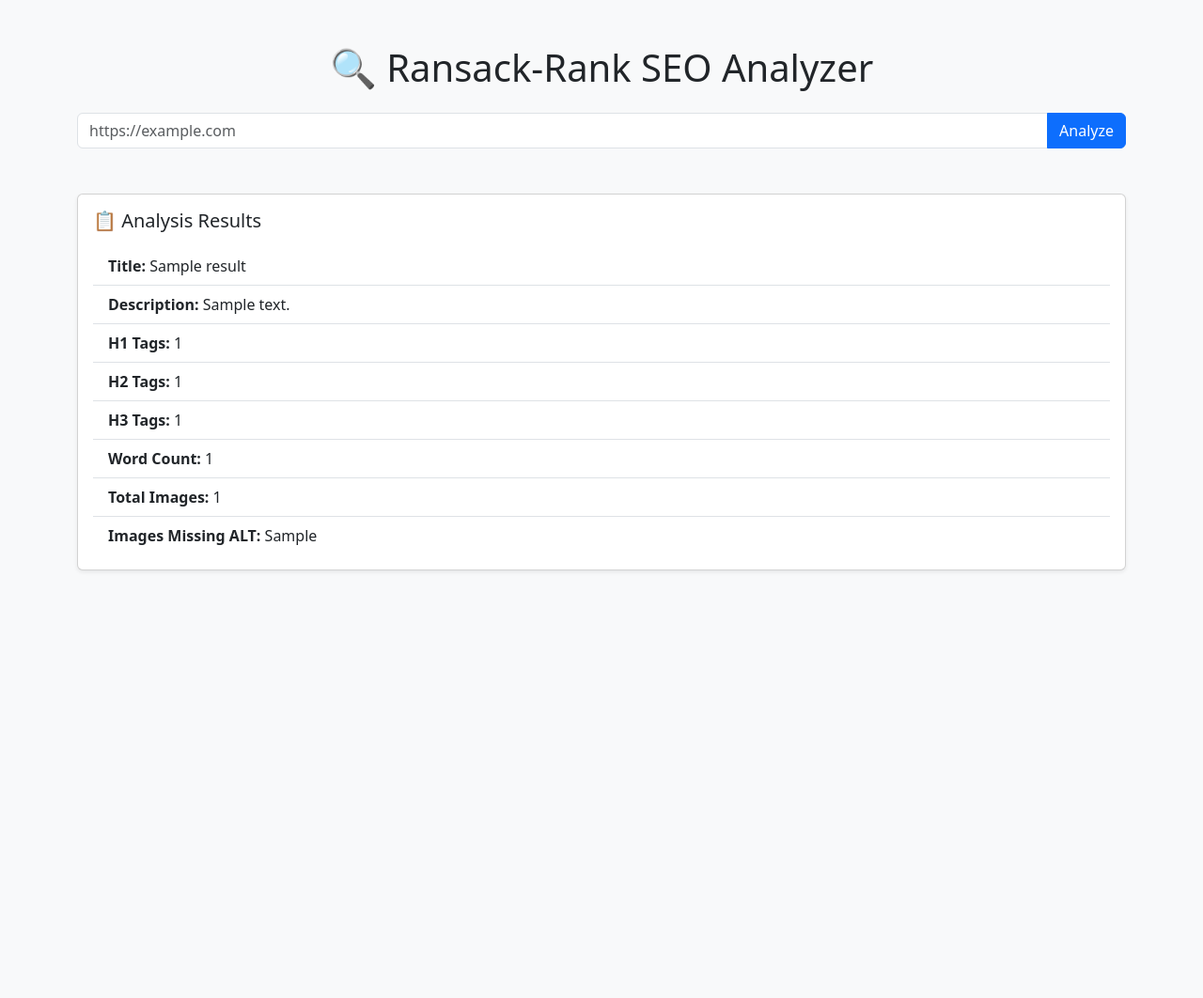
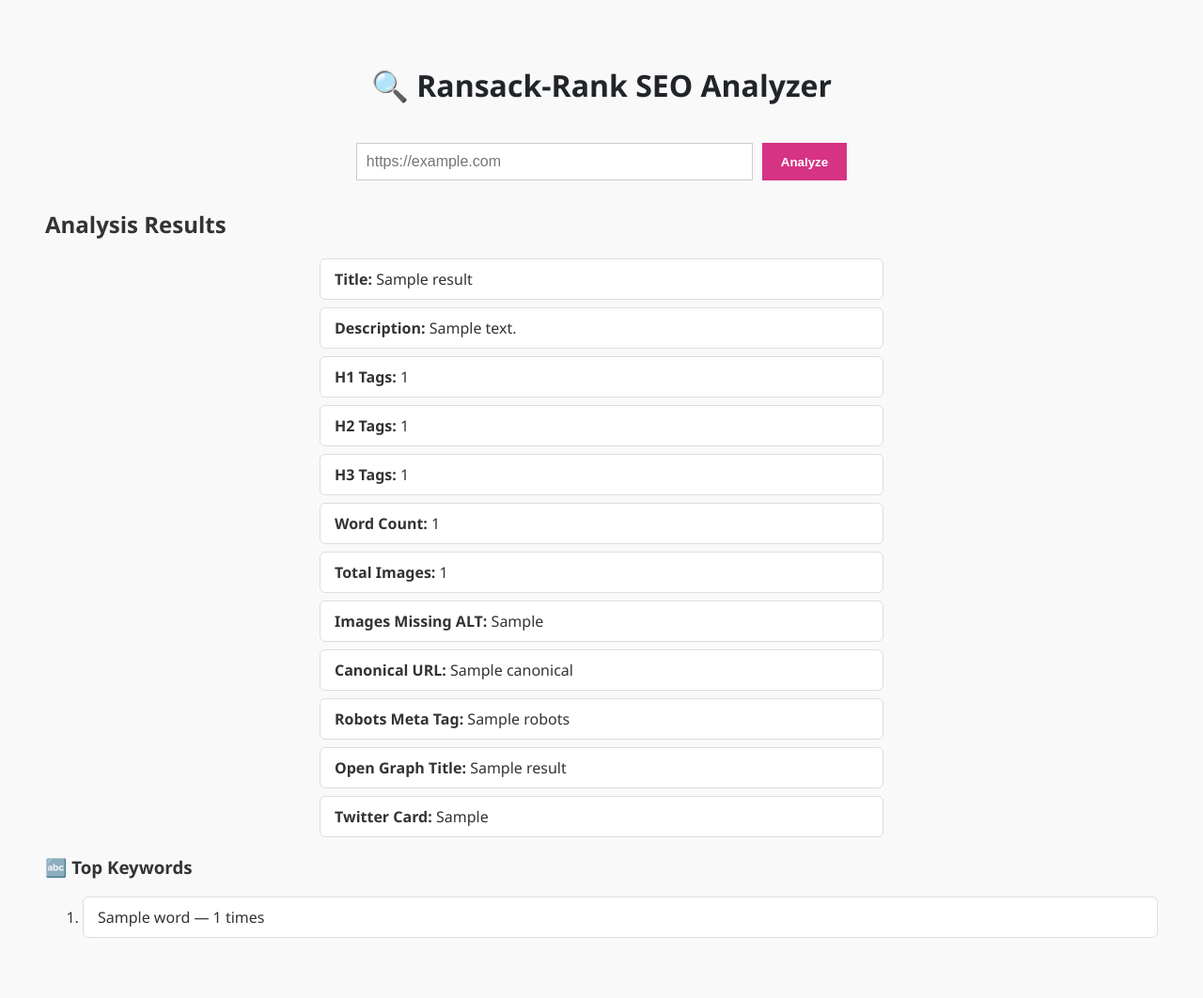
Before and after one commit to countdracula6/ransack-rank, a Flask app: template templates/seo.html in a window 1280 px wide. Shown: the whole page at 94% size. Before the commit the page ends 608 px from the top, so only its background shows below. Run offline with Flask 3, Linux system fonts and the light colour scheme; the template is opened without the code that fills it: most values are stand-ins (such as "Sample title", 1, 10 or a date in 2020).

Commit message:
Second Upgrade

```diff
--- a/templates/seo.html
+++ b/templates/seo.html
@@ -3,41 +3,49 @@
 <head>
   <meta charset="UTF-8">
   <title>Ransack-Rank | SEO Analyzer</title>
-  <link href="https://cdn.jsdelivr.net/npm/bootstrap@5.3.3/dist/css/bootstrap.min.css" rel="stylesheet">
+  <link rel="stylesheet" href="/static/style.css">
 </head>
-<body class="bg-light">
+<body>
 
-  <div class="container py-5">
-    <h1 class="mb-4 text-center">🔍 Ransack-Rank SEO Analyzer</h1>
+  <div class="container">
+    <h1>🔍 Ransack-Rank SEO Analyzer</h1>
 
-    <form method="POST" class="mb-5">
-      <div class="input-group">
-        <input type="text" name="url" class="form-control" placeholder="https://example.com" required>
-        <button class="btn btn-primary" type="submit">Analyze</button>
-      </div>
+    <form method="POST">
+      <input type="text" name="url" placeholder="https://example.com" required>
+      <button type="submit">Analyze</button>
     </form>
 
     {% if result %}
       {% if result.error %}
-        <div class="alert alert-danger">Error: {{ result.error }}</div>
+        <p style="color:red;">Error: {{ result.error }}</p>
       {% else %}
-        <div class="card shadow-sm">
-          <div class="card-body">
-            <h5 class="card-title">📋 Analysis Results</h5>
-            <ul class="list-group list-group-flush mt-3">
-              <li class="list-group-item"><strong>Title:</strong> {{ result.title }}</li>
-              <li class="list-group-item"><strong>Description:</strong> {{ result.description }}</li>
-              <li class="list-group-item"><strong>H1 Tags:</strong> {{ result.h1_count }}</li>
-              <li class="list-group-item"><strong>H2 Tags:</strong> {{ result.h2_count }}</li>
-              <li class="list-group-item"><strong>H3 Tags:</strong> {{ result.h3_count }}</li>
-              <li class="list-group-item"><strong>Word Count:</strong> {{ result.word_count }}</li>
-              <li class="list-group-item"><strong>Total Images:</strong> {{ result.image_count }}</li>
-              <li class="list-group-item"><strong>Images Missing ALT:</strong> {{ result.missing_alt }}</li>
-            </ul>
-          </div>
-        </div>
+        <h2>Analysis Results</h2>
+        <ul>
+          <li><strong>Title:</strong> {{ result.title }}</li>
+          <li><strong>Description:</strong> {{ result.description }}</li>
+          <li><strong>H1 Tags:</strong> {{ result.h1_count }}</li>
+          <li><strong>H2 Tags:</strong> {{ result.h2_count }}</li>
+          <li><strong>H3 Tags:</strong> {{ result.h3_count }}</li>
+          <li><strong>Word Count:</strong> {{ result.word_count }}</li>
+          <li><strong>Total Images:</strong> {{ result.image_count }}</li>
+          <li><strong>Images Missing ALT:</strong> {{ result.missing_alt }}</li>
+          <li><strong>Canonical URL:</strong> {{ result.canonical }}</li>
+          <li><strong>Robots Meta Tag:</strong> {{ result.robots }}</li>
+          <li><strong>Open Graph Title:</strong> {{ result.og_title }}</li>
+          <li><strong>Twitter Card:</strong> {{ result.twitter_card }}</li>
+        </ul>
+
+        {% if result.top_keywords %}
+          <h3>🔤 Top Keywords</h3>
+          <ol>
+            {% for word, count in result.top_keywords.items() %}
+              <li>{{ word }} — {{ count }} times</li>
+            {% endfor %}
+          </ol>
+        {% endif %}
       {% endif %}
     {% endif %}
+
   </div>
 
 </body>
```
Also changed, not shown: scraper/seo.py (+16 -3 lines).
